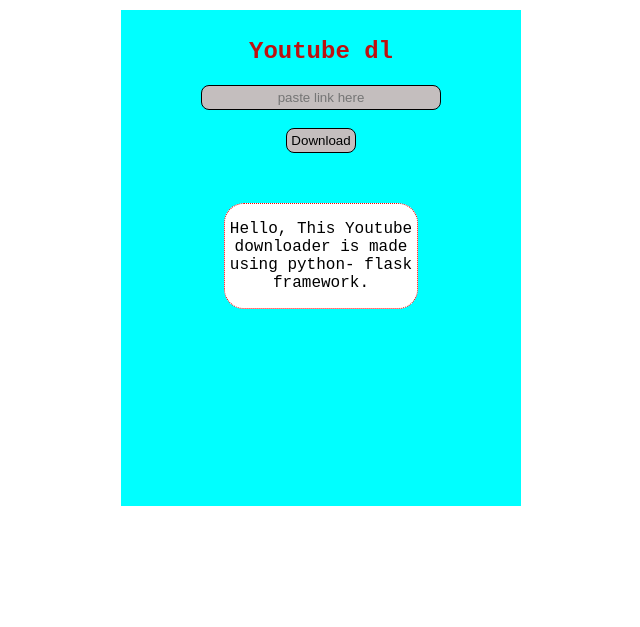
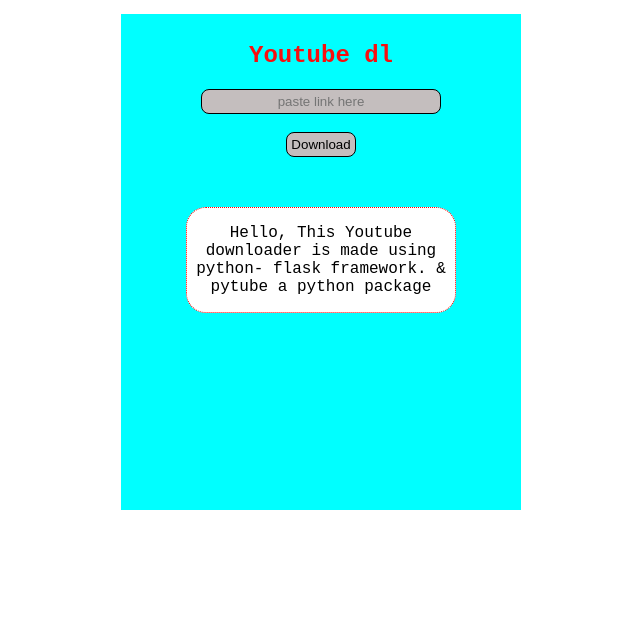
Before and after one commit to Willbeckh/yt-downloader, a Flask app: page / in a window 1280 px wide. Shown: the top 627 px of the page, without its empty margins (319-959 px from the left). Run offline with Flask 2, Linux system fonts and the light colour scheme.

Commit message:
made some changes

```diff
--- a/static/styles.css
+++ b/static/styles.css
@@ -1,13 +1,13 @@
 body{
   margin: 0 auto;
-  padding: 10px;
+  padding: 14px;
   height: 600px;
   width: 400px;
   font-family: 'Courier New', Courier, monospace;
 }
 
 h2{
-  color: #bd1010;
+  color: #f80e0e;
 }
 
 .container{
@@ -30,7 +30,7 @@ input{
 }
 
 .about {
-  width: 50%;
+  width: 70%;
   height: auto;
   margin: 0 auto;
   background-color: white;
--- a/templates/index.html
+++ b/templates/index.html
@@ -14,7 +14,7 @@
     <input type="submit" value="Download" class="dl-btn">
   </form>
   <div class="about">
-      <p>Hello, This Youtube downloader is made using python- flask framework. </p>
+    <p>Hello, This Youtube downloader is made using python- flask framework. & pytube a python package</p>
   </div>
 </div>
 
```
Also changed, not shown: app.py (line endings or trailing spaces), templates/base.html (line endings or trailing spaces). Lines whose indentation alone changed are shown as unchanged.
